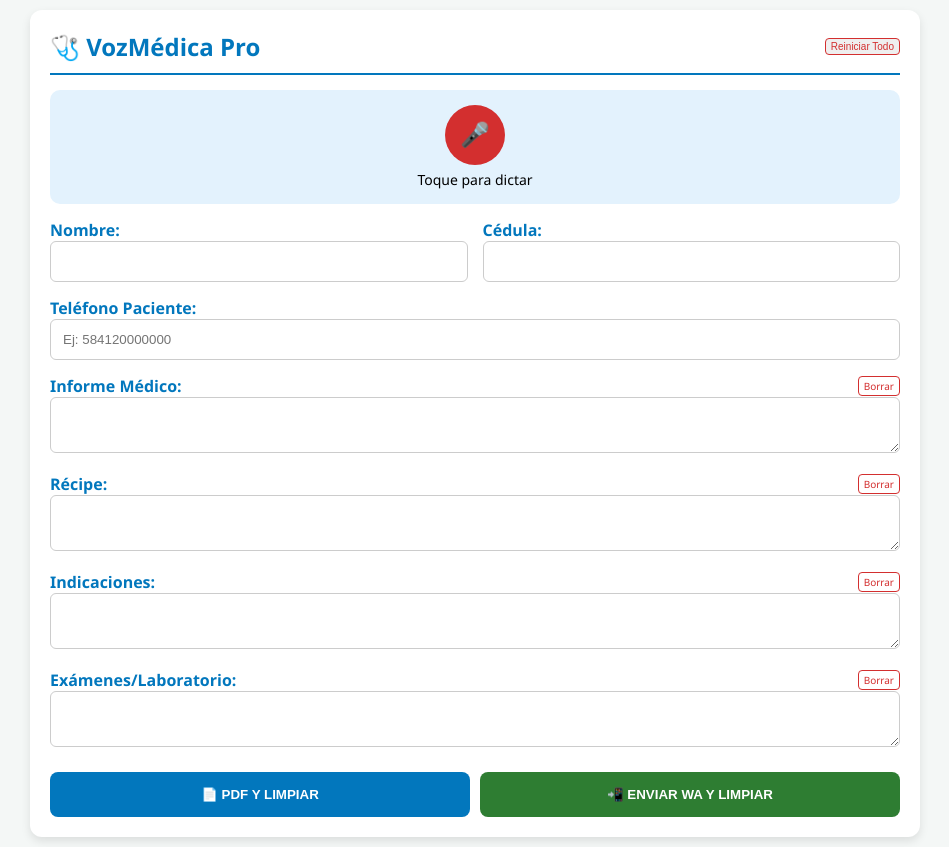
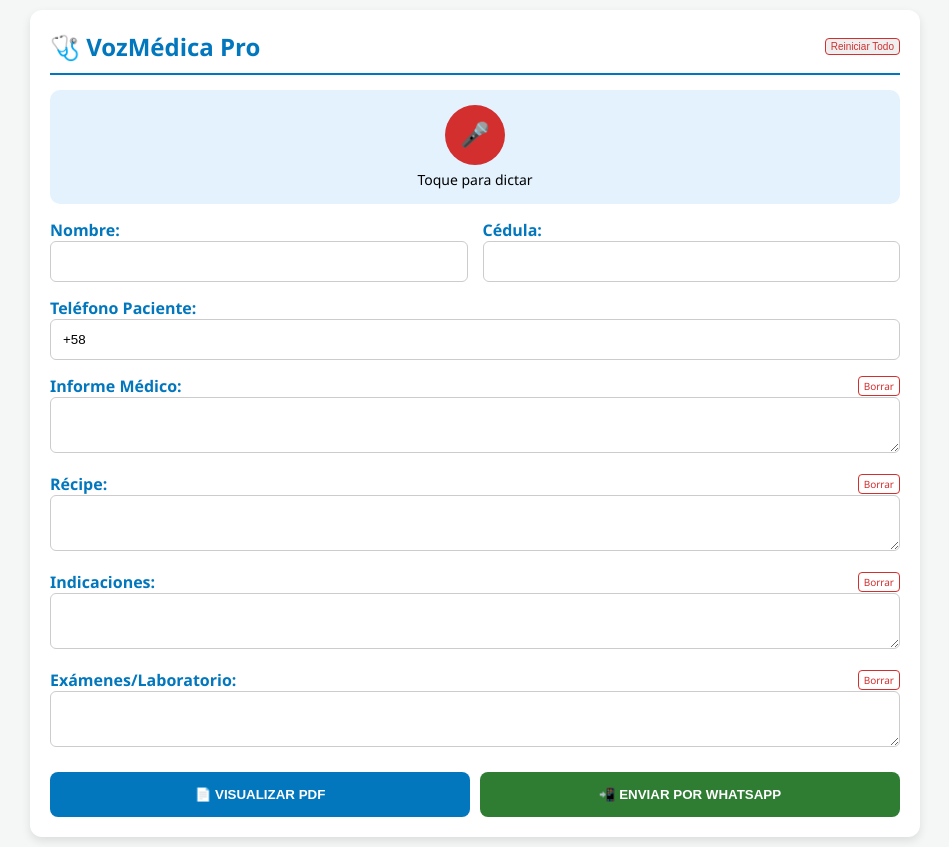
Before and after one commit to YoselinChirinos/voz-medica-app, a Flask app: page / in a window 1280 px wide. Shown: the whole page, without its empty margins (165-1114 px from the left). Run offline with Flask 3, Linux system fonts and the light colour scheme; the visitor is signed in with stand-in values (Sample User, id 1); some libraries are stand-ins or nearby versions.

Commit message:
Update index.html

```diff
--- a/templates/index.html
+++ b/templates/index.html
@@ -23,7 +23,6 @@
         .btn { flex: 1; padding: 15px; border: none; border-radius: 8px; font-weight: bold; cursor: pointer; color: white; min-width: 150px; }
         .btn-pdf { background: var(--blue); }
         .btn-wa { background: var(--green); }
-        .btn-reset { background: #616161; }
     </style>
 </head>
 <body>
@@ -42,7 +41,7 @@
     <div class="form-grid">
         <div><label>Nombre:</label><input type="text" id="nombre_paciente"></div>
         <div><label>Cédula:</label><input type="text" id="cedula"></div>
-        <div class="full"><label>Teléfono Paciente:</label><input type="tel" id="telefono" placeholder="Ej: 584120000000"></div>
+        <div class="full"><label>Teléfono Paciente:</label><input type="tel" id="telefono" value="+58" placeholder="Ej: +584120000000"></div>
 
         <div class="full">
             <div class="field-header"><label>Informe Médico:</label><span class="btn-clear-small" onclick="document.getElementById('informe').value=''">Borrar</span></div>
@@ -63,8 +62,8 @@
     </div>
 
     <div class="actions">
-        <button class="btn btn-pdf" onclick="procesarYGenerar()">📄 PDF Y LIMPIAR</button>
-        <button class="btn btn-wa" onclick="enviarWhatsApp()">📲 ENVIAR WA Y LIMPIAR</button>
+        <button class="btn btn-pdf" onclick="visualizarPDF()">📄 VISUALIZAR PDF</button>
+        <button class="btn btn-wa" onclick="enviarWhatsApp()">📲 ENVIAR POR WHATSAPP</button>
     </div>
 </div>
 
@@ -94,9 +93,7 @@
     }
 
     function distribuirCampos(t) {
-    // Función para comparar palabras ignorando tildes y mayúsculas
         const limpiar = (str) => str.normalize("NFD").replace(/[\u0300-\u036f]/g, "").toLowerCase();
-
         const textoOriginal = t.trim();
         const textoBusqueda = limpiar(textoOriginal);
 
@@ -113,13 +110,10 @@
 
         triggers.forEach(trig => {
             const claveLimpa = limpiar(trig.k);
-
             if (textoBusqueda.includes(claveLimpa)) {
-            // Buscamos dónde empieza el contenido después de la palabra clave
                 let indiceInicio = textoBusqueda.indexOf(claveLimpa) + claveLimpa.length;
                 let valor = textoOriginal.substring(indiceInicio).trim();
 
-            // Si el doctor dijo otra palabra clave después, cortamos el texto ahí
                 triggers.forEach(otro => {
                     const otraClave = limpiar(otro.k);
                     const valorLimpio = limpiar(valor);
@@ -131,23 +125,14 @@
 
                 if (valor.length > 0) {
                     const el = document.getElementById(trig.id);
-                // Si el campo ya tiene texto, añadimos un espacio y luego el nuevo dictado
                     let textoFinal = valor.charAt(0).toUpperCase() + valor.slice(1);
                     el.value = (el.value ? el.value + " " : "") + textoFinal;
                 }
             }
         });
     }
-        triggers.forEach(trig => {
-            if (t.includes(trig.k)) {
-                let valor = t.split(trig.k)[1].trim();
-                triggers.forEach(o => { if(valor.includes(o.k)) valor = valor.split(o.k)[0].trim(); });
-                const el = document.getElementById(trig.id);
-                el.value = (el.value ? el.value + " " : "") + valor.charAt(0).toUpperCase() + valor.slice(1);
-            }
-        });
 
-    function generarPDF() {
+    function visualizarPDF() {
         const { jsPDF } = window.jspdf;
         const doc = new jsPDF();
         const fecha = new Date().toLocaleDateString();
@@ -167,39 +152,36 @@
             doc.line(20, 32, 190, 32);
             doc.text(doc.splitTextToSize(s.c, 170), 20, 45);
         });
-        doc.save(`Consulta_${nom}.pdf`);
+
+        const string = doc.output('bloburl');
+        window.open(string, '_blank');
+
+        setTimeout(() => {
+            if (confirm("¿Desea limpiar la pantalla para el siguiente paciente?")) {
+                limpiarPantalla();
+            }
+        }, 2000);
+    }
+
+    function enviarWhatsApp() {
+        let tel = document.getElementById('telefono').value.trim();
+        tel = tel.replace(/\s+/g, '').replace(/-/g, '');
+
+        if (!tel || tel === "+58") return alert("Por favor, ingrese un número de teléfono válido.");
+
+        const msg = encodeURIComponent("Hola, le envío los documentos de su consulta médica.");
+        window.open(`https://api.whatsapp.com/send?phone=${tel}&text=${msg}`, '_blank');
+
+        setTimeout(() => {
+            if (confirm("¿Se abrió el chat? ¿Desea limpiar la pantalla ahora?")) {
+                limpiarPantalla();
+            }
+        }, 2000);
     }
 
     function limpiarPantalla() {
         const inputs = document.querySelectorAll('input, textarea');
         inputs.forEach(i => i.value = '');
-        alert("Pantalla lista para el siguiente paciente.");
-    }
-
-    function procesarYGenerar() {
-    generarPDF(); // Genera el PDF primero
-
-    // En lugar de borrar automático, preguntamos al doctor
-    setTimeout(() => {
-        if (confirm("¿PDF generado correctamente? ¿Desea limpiar la pantalla para el siguiente paciente?")) {
-            limpiarPantalla();
-        }
-    }, 1000);
-}
-
-function enviarWhatsApp() {
-    const tel = document.getElementById('telefono').value;
-    if (!tel) return alert("Falta el número de teléfono del paciente.");
-
-    const msg = encodeURIComponent("Hola, le envío los documentos de su consulta médica.");
-    window.open(`https://wa.me/${tel}?text=${msg}`, '_blank');
-
-    // Preguntamos antes de borrar para que pueda corregir el número si falló
-    setTimeout(() => {
-        if (confirm("¿Se abrió el chat de WhatsApp? ¿Desea limpiar la pantalla ahora?")) {
-            limpiarPantalla();
-        }
-    }, 1500);
     }
 </script>
 </body>
```
Lines whose indentation alone changed are shown as unchanged.
